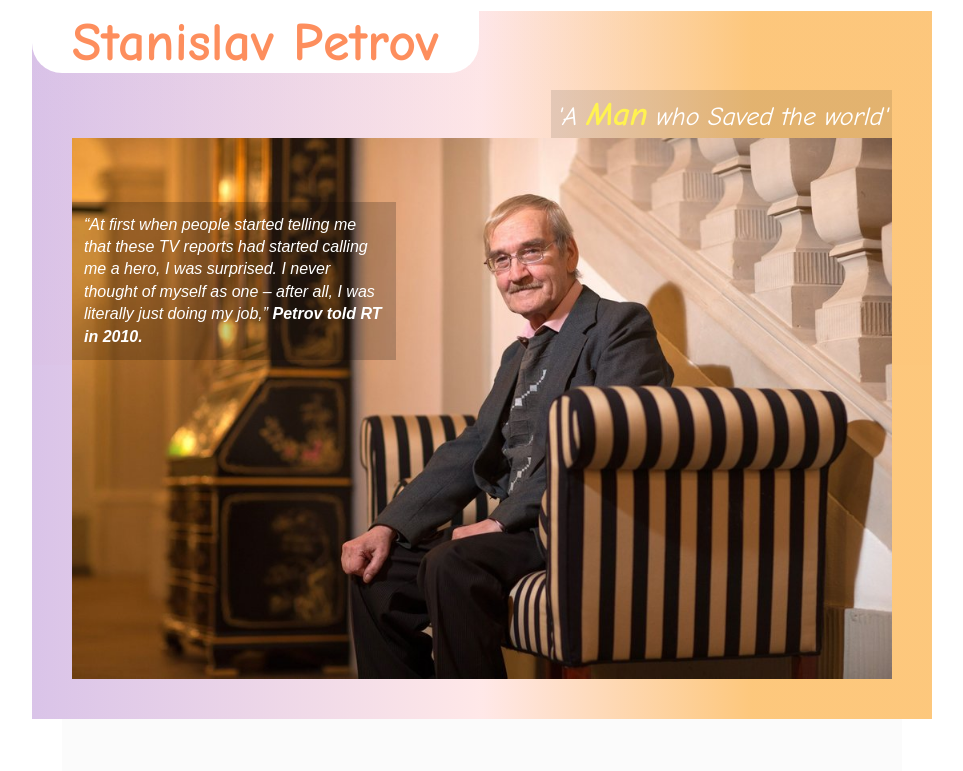
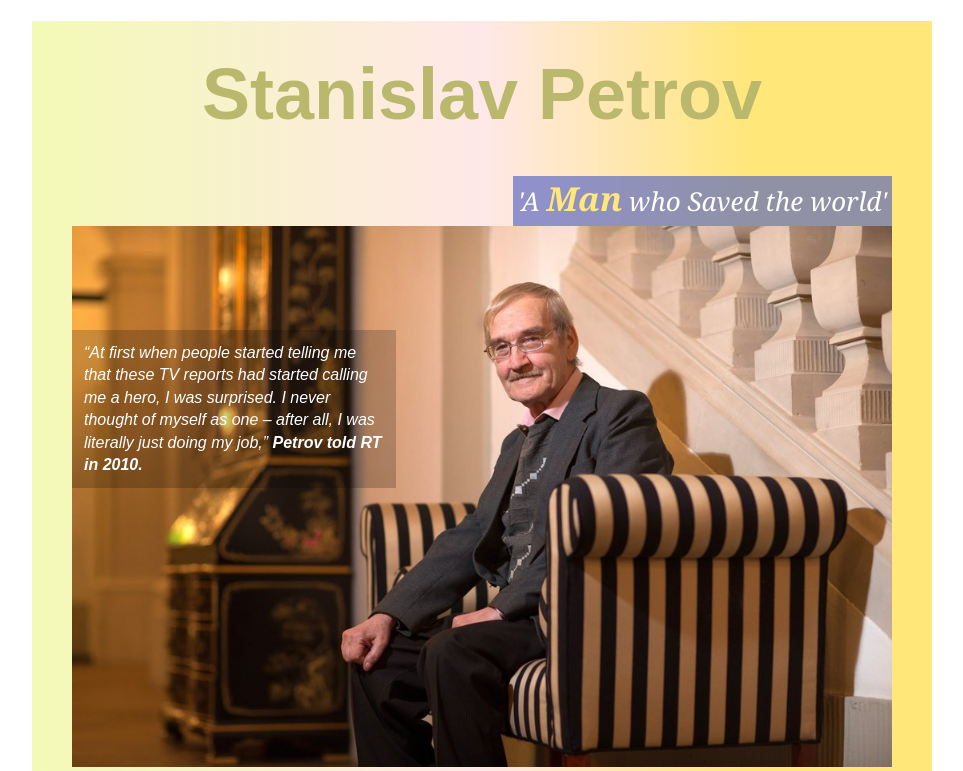
Before and after one commit to bassam-azizi/FCC-Tribute-Page, a plain HTML site: page index.html in a window 1280 px wide. Shown: the top 771 px of the page, without its empty margins (158-1121 px from the left). Drawn offline with Linux system fonts and the light colour scheme.

Commit message:
changing the color and fonts

```diff
--- a/style/stylesheet.css
+++ b/style/stylesheet.css
@@ -1,76 +1,63 @@
 #main {
-  /* text-align: center; */
   font-size: 16px;
   padding: 3px;
   font-family: Verdana, Garamond, sans-serif;
-  width: 900px;
+  max-width: 900px;
   margin: auto;
 }
 #header {
   background: rgb(131, 58, 180);
   background: linear-gradient(
-      to right,
-      rgba(131, 58, 180, 0.3) 0%,
-      rgba(253, 29, 29, 0.1) 50%,
-      rgba(252, 176, 69, 0.7) 80%
-    ),
-    linear-gradient(
-      to bottom,
-      rgba(131, 58, 180, 0.01) 0%,
-      rgba(253, 29, 29, 0.01) 50%,
-      rgba(252, 176, 69, 0) 50%
-    );
+    to right,
+    #f3fab6 0%,
+    rgba(253, 29, 29, 0.1) 50%,
+    #ffe77aff 80%
+  );
 }
 #title {
-  color: #fff;
-  font-family: Roboto, sans-serif;
-  background-color: white;
-  border-radius: 0 0 30px 30px;
-  display: inline;
+  /* display: inline; */
   padding: 32px 0 5px 0;
+  text-align: center;
+  margin: 10px;
 }
+
 .stanislav-title {
-  color: #fc7234cc;
-  font-size: 54px;
-  font-family: "Comic Sans MS", sans-serif;
+  color: #bab86c;
+  font-size: 72px;
+  font-family: Arial;
+  font-weight: 900;
   text-align: center;
   margin: 0 40px;
 }
 .subtitle {
-  font-family: "Comic Sans MS", sans-serif;
+  font-family: Georgia, "Times New Roman", Times, serif;
   font-size: 26px;
   font-weight: 400;
   font-style: italic;
-  color: #fff;
-  /* text-align: right; */
+  color: white;
   float: right;
-  margin: 0 0;
-  background-color: rgba(0, 0, 0, 0.1);
-  padding: 5px;
+  margin: 20px 0 0 0;
+  background-color: rgba(64, 84, 197, 0.582);
+  padding: 0 5px 5px 5px;
 }
 .subtitle strong {
   font-size: 33px;
-  /* color: #fc7234ff; */
-  color: rgba(255, 243, 79, 0.979);
+  color: #ffe77aff;
 }
 
 #image {
-  width: 100%;
+  max-width: 100%;
 }
 #img-caption {
   font-style: italic;
   font-family: Arial, Helvetica, sans-serif;
   line-height: 1.4em;
   position: absolute;
-  bottom: 440px;
+  top: 330px;
   background-color: rgba(0, 0, 0, 0.2);
   padding: 12px;
-  width: 300px;
+  max-width: 300px;
   color: white;
-}
-.nav {
-  padding: 10px;
-  border-radius: 0 0 20px 20px;
 }
 
 h3 {
@@ -79,10 +66,11 @@ h3 {
   font-weight: 800;
   color: #4c4e4d;
 }
+
 #tribute-info {
   background-color: rgba(216, 216, 216, 0.1);
   color: rgba(0, 0, 0, 0.8);
-  width: 800px;
+  max-width: 800px;
   padding: 20px;
   margin: auto;
   font-family: nyt-imperial, georgia, "times new roman", times, serif;
@@ -96,19 +84,21 @@ h3 {
   padding: 10px;
   background-color: rgba(216, 216, 216, 0.2);
 }
-.footer {
-  width: 100%;
-  height: 100px;
-  background: rgb(131, 58, 180);
-  background: linear-gradient(
-    to right,
-    rgba(131, 58, 180, 0.3) 0%,
-    rgba(253, 29, 29, 0.1) 50%,
-    rgba(252, 176, 69, 0.7) 80%
-  );
-}
 .wiki-logo {
   width: 90px;
   height: 70px;
   margin-left: 20px;
 }
+
+.footer {
+  width: 100%;
+  height: 40px;
+  background: rgb(131, 58, 180);
+  background: linear-gradient(
+    to right,
+    #f3fab6 0%,
+    rgba(253, 29, 29, 0.1) 50%,
+    #ffe77aff 80%
+  );
+  border-radius: 17% 17% 0 0;
+}
```
